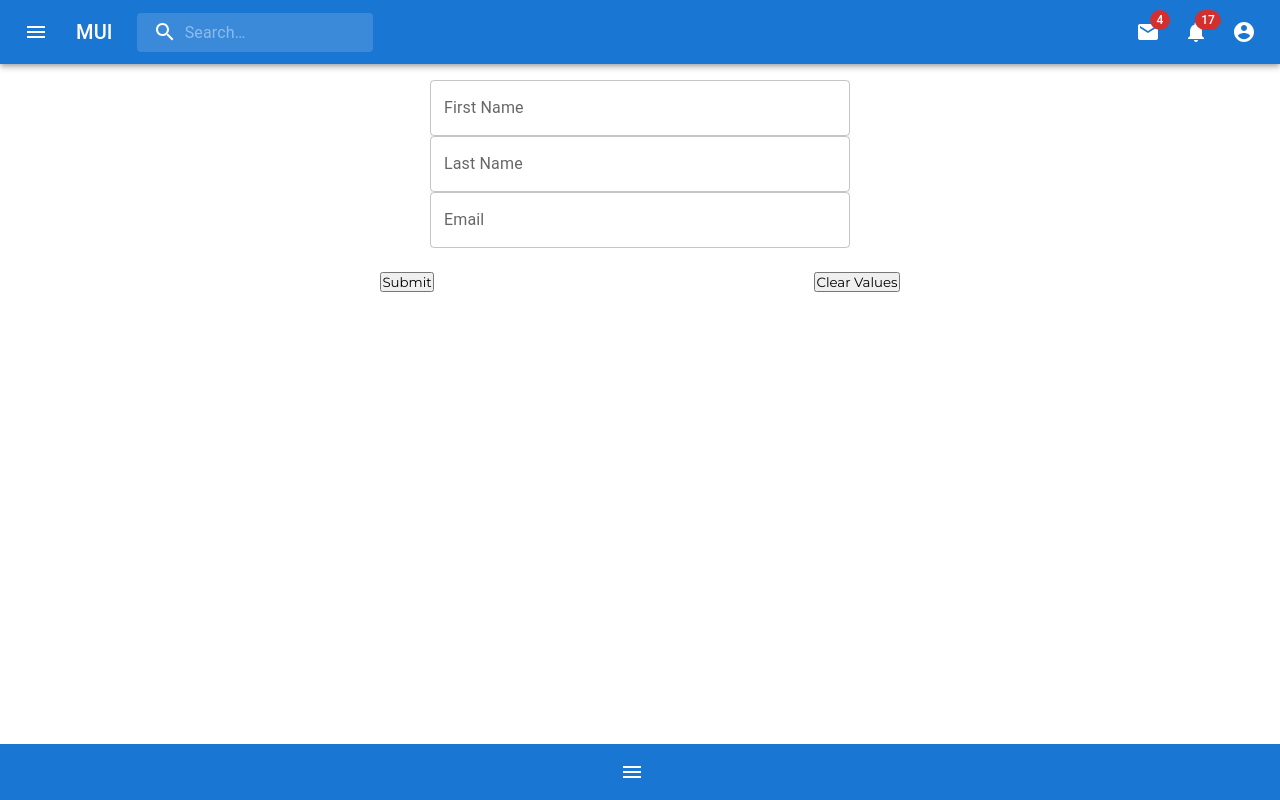
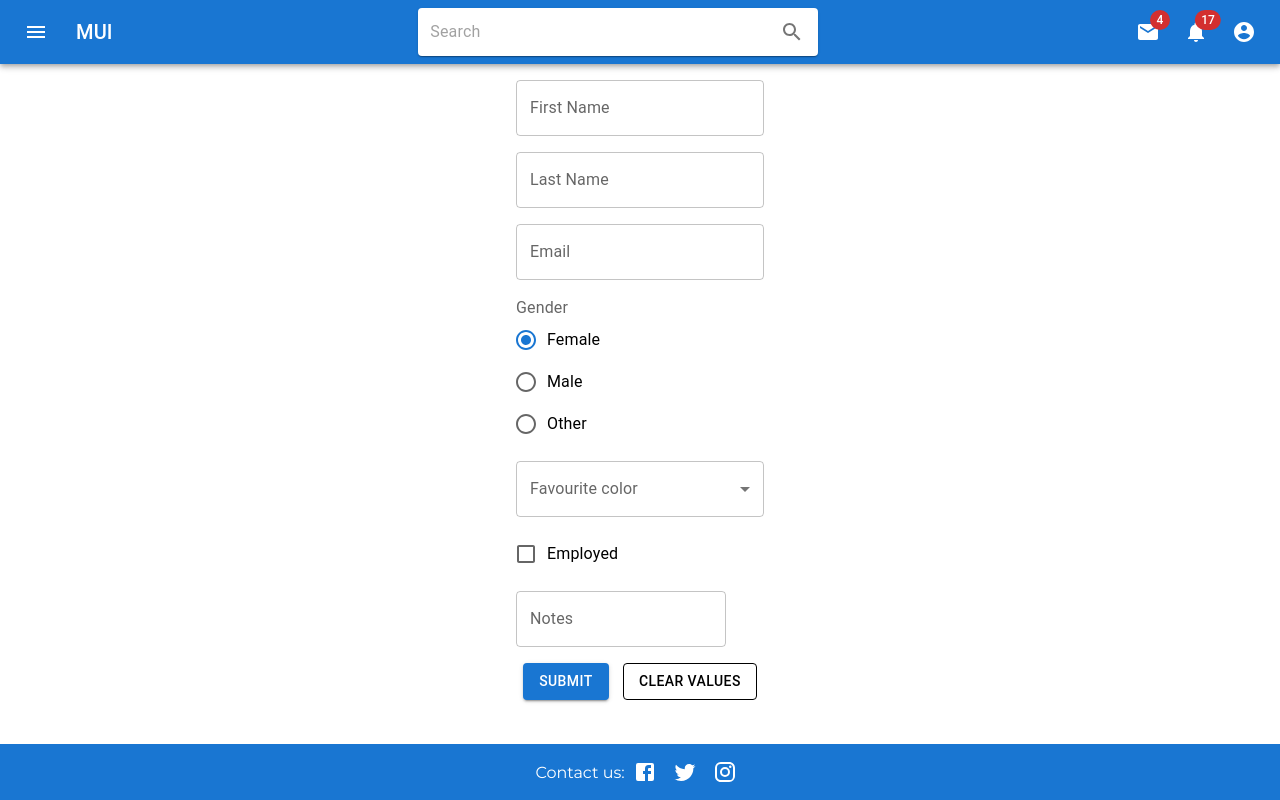
Before and after one commit to kisar18/React-Mui-UI, a React (Create React App) app: page / in a window 1280 px wide. Built offline with nearby package versions, Linux system fonts and the light colour scheme.

Commit message:
New form

```diff
--- a/package.json
+++ b/package.json
@@ -7,6 +7,7 @@
     "@emotion/styled": "^11.3.0",
     "@material-ui/core": "^4.12.3",
     "@material-ui/icons": "^4.11.2",
+    "@mui/icons-material": "^5.2.1",
     "@mui/material": "^5.0.5",
     "@testing-library/jest-dom": "^5.14.1",
     "@testing-library/react": "^11.2.7",
--- a/src/App.js
+++ b/src/App.js
@@ -4,7 +4,7 @@ import Page from './components/Page.jsx';
 
 function App() {
   return (
-    <div class="App">
+    <div className="App">
       <Page/>
     </div>
   );
--- a/src/components/Footer.jsx
+++ b/src/components/Footer.jsx
@@ -1,7 +1,10 @@
 import React, { Component } from 'react';
-import MenuIcon from '@material-ui/icons/Menu';
 import BottomNavigation from '@mui/material/BottomNavigation';
 import IconButton from '@mui/material/IconButton';
+import Box from '@mui/material/Box';
+import FacebookIcon from '@mui/icons-material/Facebook';
+import InstagramIcon from '@mui/icons-material/Instagram';
+import TwitterIcon from '@mui/icons-material/Twitter';
 
 class Footer extends Component {
 
@@ -14,11 +17,21 @@ class Footer extends Component {
             position: "fixed",
             bottom: 0,
             left: 0,
-            width: "100%"
+            width: "100%",
+            height: "7%"
           }}>
-            <IconButton edge="end" color="inherit" aria-label="menu" sx={{ mr: 2 }}>
-              <MenuIcon />
-             </IconButton>
+            <Box sx={{ display: "flex", alignItems: "center" }}>
+              <span>Contact us: </span>
+              <IconButton color="inherit">
+                <FacebookIcon/>
+              </IconButton>
+              <IconButton color="inherit">
+                <TwitterIcon/>
+              </IconButton>
+              <IconButton color="inherit">
+                <InstagramIcon/>
+              </IconButton>
+            </Box>
           </BottomNavigation>
         )
     }
--- a/src/components/Form.jsx
+++ b/src/components/Form.jsx
@@ -1,36 +1,84 @@
 import React, { Component } from 'react';
-import Field from '@mui/material/TextField';
 import Box from '@mui/material/Box';
+import FormControl from '@mui/material/FormControl';
+import FormControlLabel from '@mui/material/FormControlLabel';
+import FormLabel from '@mui/material/FormLabel';
+import InputLabel from '@mui/material/InputLabel';
+import TextField from '@mui/material/TextField';
+import Radio from '@mui/material/Radio';
+import RadioGroup from '@mui/material/RadioGroup';
+import Checkbox from '@mui/material/Checkbox';
+import Select from '@mui/material/Select';
+import MenuItem from '@mui/material/MenuItem';
+import Button from '@mui/material/Button';
 
 class Form extends Component {
     render() {
         return (
             <Box sx={{
-
+                flexGrow: 1,
+                display: "flex",
+                justifyContent: "center",
+                //border: "1px solid black"
             }}>
-                <Box sx={{
-                    display: 'flex',
-                    flexDirection: 'column',
-                    mb: 3,
-                    px: 30
-                }}>
-                    <Field
-                    name="firstName"
-                    label="First Name"
-                    />
-                    <Field name="lastName" label="Last Name" />
-
-                    <Field name="email" label="Email" />
-                </Box>
-                <Box sx={{
-                    display: 'flex',
-                    justifyContent: 'space-around'
-                }}>
-                    <button type="submit">Submit</button>
-                    <button type="button">
-                    Clear Values
-                    </button>
-                </Box>
+                <form>
+                    <div>
+                        <TextField name="firstName" label="First Name" />
+                    </div>
+                    <div>
+                        <TextField sx={{ mt: 2 }} name="lastName" label="Last Name"/>
+                    </div>
+                    <div>
+                        <TextField sx={{ mt: 2 }} name="email" label="Email"/>
+                    </div>
+                    <div>
+                        <FormLabel sx={{ mt: 2 }} component="legend">Gender</FormLabel>
+                        <RadioGroup
+                            aria-label="gender"
+                            defaultValue="female"
+                            name="radio-buttons-group"
+                        >
+                            <FormControlLabel value="female" control={<Radio />} label="Female" />
+                            <FormControlLabel value="male" control={<Radio />} label="Male" />
+                            <FormControlLabel value="other" control={<Radio />} label="Other" />
+                        </RadioGroup>
+                    </div>
+                    <div>
+                        <FormControl sx={{ mt: 2 }} fullWidth>
+                            <InputLabel id="demo-simple-select-label">Favourite color</InputLabel>
+                            <Select
+                                labelId="demo-simple-select-label"
+                                id="favouriteColor"
+                                //value={favouriteColor}
+                                label="Favourite color"
+                            >
+                                <MenuItem value="ff0000">Red</MenuItem>
+                                <MenuItem value="00ff00">Green</MenuItem>
+                                <MenuItem value="0000ff">Blue</MenuItem>
+                            </Select>
+                        </FormControl>
+                    </div>
+                    <div>
+                        <FormControlLabel sx={{ mt: 2 }} control={<Checkbox />} label="Employed" />
+                    </div>
+                    <div>
+                        <TextField
+                            sx={{ mt: 2 }}
+                            name="notes"
+                            label="Notes"
+                            multiline
+                            maxRows={2}
+                        />
+                    </div>
+                    <div>
+                        <Box sx={{ display: "flex", justifyContent: "space-around", mt: 2 }}>
+                            <Button type="submit" variant="contained">Submit</Button>
+                            <Button type="button" variant="outlined" sx={{ color: "black", border: '1px solid black' }}>
+                            Clear Values
+                            </Button>
+                        </Box>
+                    </div>
+                </form>
             </Box>
         )
     }
--- a/src/components/Navbar.jsx
+++ b/src/components/Navbar.jsx
@@ -11,55 +11,15 @@ import AccountCircle from '@material-ui/icons/AccountCircle';
 import MailIcon from '@material-ui/icons/Mail';
 import NotificationsIcon from '@material-ui/icons/Notifications';
 import MoreIcon from '@material-ui/icons/MoreVert';
-
-import { styled, alpha } from '@mui/material/styles';
 import InputBase from '@mui/material/InputBase';
-
-const Search = styled('div')(({ theme }) => ({
-  position: 'relative',
-  borderRadius: theme.shape.borderRadius,
-  backgroundColor: alpha(theme.palette.common.white, 0.15),
-  '&:hover': {
-    backgroundColor: alpha(theme.palette.common.white, 0.25),
-  },
-  marginRight: theme.spacing(2),
-  marginLeft: 0,
-  width: '100%',
-  [theme.breakpoints.up('sm')]: {
-    marginLeft: theme.spacing(3),
-    width: 'auto',
-  },
-}));
-
-const SearchIconWrapper = styled('div')(({ theme }) => ({
-  padding: theme.spacing(0, 2),
-  height: '100%',
-  position: 'absolute',
-  pointerEvents: 'none',
-  display: 'flex',
-  alignItems: 'center',
-  justifyContent: 'center',
-}));
-
-const StyledInputBase = styled(InputBase)(({ theme }) => ({
-  color: 'inherit',
-  '& .MuiInputBase-input': {
-    padding: theme.spacing(1, 1, 1, 0),
-    // vertical padding + font size from searchIcon
-    paddingLeft: `calc(1em + ${theme.spacing(4)})`,
-    transition: theme.transitions.create('width'),
-    width: '100%',
-    [theme.breakpoints.up('md')]: {
-      width: '20ch',
-    },
-  },
-}));
+import Paper from '@mui/material/Paper';
 
 class Navbar extends Component {
   render() {
     return (
       <AppBar position="static">
-        <Toolbar>
+        <Toolbar sx={{ display: "flex", justifyContent: "space-between" }}>
+          <Box sx={{ display: "flex", alignItems: 'center'}}>
             <IconButton
               size="large"
               edge="start"
@@ -77,16 +37,20 @@ class Navbar extends Component {
             >
               MUI
             </Typography>
-          <Search>
-            <SearchIconWrapper>
-              <SearchIcon />
-            </SearchIconWrapper>
-            <StyledInputBase
-              placeholder="Search…"
+          </Box>
+          <Paper
+            sx={{ p: '2px 4px', display: 'flex', alignItems: 'center', width: 400 }}
+          >
+            <InputBase
+              sx={{ ml: 1, flex: 1 }}
+              placeholder="Search"
               inputProps={{ 'aria-label': 'search' }}
             />
-          </Search>
-          <Box sx={{ flexGrow: 1 }} />
+            <IconButton type="submit" sx={{ p: '10px' }} aria-label="search">
+              <SearchIcon />
+            </IconButton>
+          </Paper>
+          {/* <Box sx={{ flexGrow: 1 }} /> */}
           <Box sx={{ display: { xs: 'none', md: 'flex' } }}>
             <IconButton size="large" aria-label="show 4 new mails" color="inherit">
               <Badge badgeContent={4} color="error">
--- a/src/components/Page.jsx
+++ b/src/components/Page.jsx
@@ -8,11 +8,8 @@ class Page extends Component {
     render() {
         return(
             <Box>
-                <Navbar sx={{ mb: 100 }}/>
+                <Navbar/>
                 <Box sx={{
-                    mx: 'auto',
-                    width: 900,
-                    //border: '1px solid black',
                     mt: 2
                 }}>
                     <Form/>
```
Also changed, not shown: 1 other file (tests, documents, lock files or other folders). Lines whose indentation alone changed are shown as unchanged.
